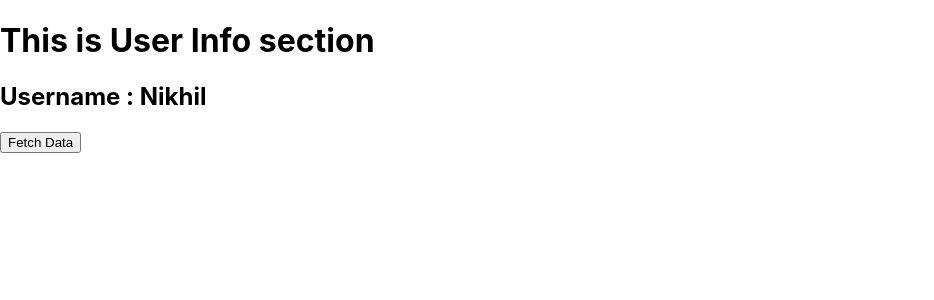
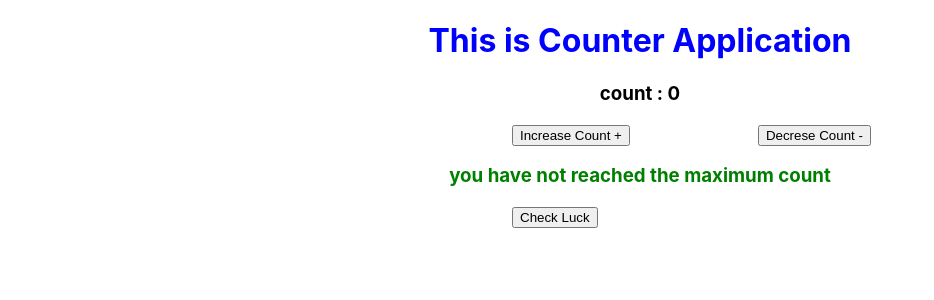
Before and after one commit to connectshiksha/MERN-1, a React (Create React App) app: page / in a window 1280 px wide. Shown: the top 300 px of the page, without its empty margins (0-934 px from the left). Built offline with nearby package versions, Linux system fonts and the light colour scheme.

Commit message:
added lecture

```diff
--- a/src/App.js
+++ b/src/App.js
@@ -1,12 +1,14 @@
 
 import Info from './components/info'
 // import AboutUs from './components/AboutUs'
+import Counter  from './components/counter'
 const App = () => {
 
   return (
     <>
-      <Info />
+      {/* <Info /> */}
       {/* <AboutUs/> */}
+      <Counter/>
 
     </>
   )
--- /dev/null
+++ b/src/components/counter.js
@@ -0,0 +1,64 @@
+
+import { useState ,useEffect } from 'react';
+
+const Counter = () => {
+
+    const [stateAbc, setStateAbc] = useState(0);
+
+    const [message, setMessage] = useState(null);
+
+
+
+
+    const handleIncrese = () => {
+
+        if (stateAbc < 10) {
+            setStateAbc(stateAbc + 1);
+        }
+    }
+
+    const checkLuckyNumber=()=>{
+        if (stateAbc == 5) {
+            setMessage("Congrats ! You have encountered Lucky number !!........")
+        } else{
+            setMessage("Bad Luck !........")
+
+        }
+    }
+    const handleDecrease = () => {
+        if (stateAbc > 0) {
+            setStateAbc(stateAbc - 1)
+
+        }
+    }
+
+    useEffect(()=>{
+
+        console.log("useEffect hook is working ")
+
+    },[])
+    return (
+        <>
+            <div >
+                <h1 style={{ textAlign: "center", color: "blue" }}> This  is Counter Application </h1>
+                <h3 style={{ textAlign: "center" }}> count : {stateAbc} </h3>
+                <button style={{ marginLeft: "40%" }} onClick={() => handleIncrese()} > Increase Count + </button>
+                <button style={{ marginLeft: "10%" }} onClick={() => handleDecrease()} >  Decrese Count -  </button>
+
+                {
+                    stateAbc == 10 ? <h3 style={{ color: "red", textAlign: "center" }} >
+                        You have reached the maximum count that is {stateAbc} .
+                    </h3> : <h3 style={{ color: "green", textAlign: "center" }} > you have not reached the maximum count  </h3>
+                }
+                <button style={{ marginLeft: "40%" }} onClick={()=> checkLuckyNumber()} > Check Luck</button>
+                <h3 style={{ color: "green", textAlign: "center" }}>
+                    {message ?
+                        <>{message} </> : ""
+                    }
+                </h3>
+            </div>
+        </>
+    )
+}
+
+export default Counter
```
Also changed, not shown: src/components/info.js (+2 -8 lines), src/theory.txt (added).
